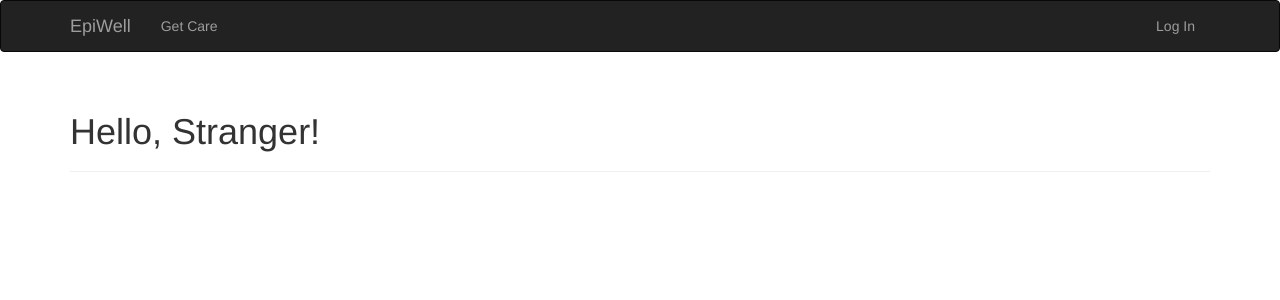
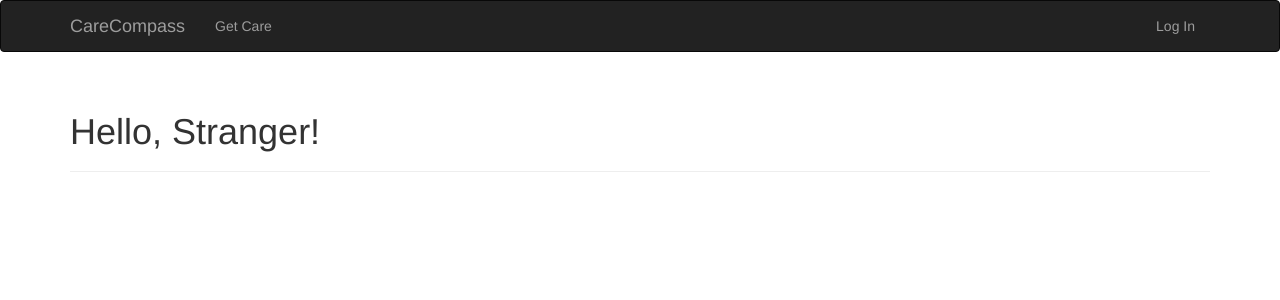
Before and after one commit to erkyky/cipm, a Flask app: page / in a window 1280 px wide. Shown: the top 300 px of the page. Run offline with Flask 2, Linux system fonts and the light colour scheme; parts of the project's set-up code (start-up, migrations or seed data) failed here and were passed over; some libraries are stand-ins or nearby versions.

Commit message:
Rename EpiWell to CareCompass

```diff
--- a/cipm/templates/auth/login.html
+++ b/cipm/templates/auth/login.html
@@ -1,7 +1,7 @@
 {% extends "base.html" %}
 {% import "bootstrap/wtf.html" as wtf %}
 
-{% block title %}EpiWell - Login{% endblock %}
+{% block title %}CareCompass - Login{% endblock %}
 
 {% block page_content %}
 <div class="page-header">
--- a/cipm/templates/auth/register.html
+++ b/cipm/templates/auth/register.html
@@ -1,7 +1,7 @@
 {% extends "base.html" %}
 {% import "bootstrap/wtf.html" as wtf %}
 
-{% block title %}EpiWell - Register{% endblock %}
+{% block title %}CareCompass - Register{% endblock %}
 
 {% block page_content %}
 <div class="page-header">
--- a/cipm/templates/base.html
+++ b/cipm/templates/base.html
@@ -1,6 +1,6 @@
 {% extends "bootstrap/base.html" %}
 
-{% block title %}EpiWell{% endblock %}
+{% block title %}CareCompass{% endblock %}
 
 {% block head %}
 {{ super() }}
@@ -18,7 +18,7 @@
                 <span class="icon-bar"></span>
                 <span class="icon-bar"></span>
             </button>
-            <a class="navbar-brand" href="{{ url_for('index') }}">EpiWell</a>
+            <a class="navbar-brand" href="{{ url_for('index') }}">CareCompass</a>
         </div>
         <div class="navbar-collapse collapse">
             <ul class="nav navbar-nav">
--- a/cipm/templates/community.html
+++ b/cipm/templates/community.html
@@ -1,7 +1,7 @@
 {% extends "base.html" %}
 {% import "bootstrap/wtf.html" as wtf %}
 
-{% block title %}EpiWell - Login{% endblock %}
+{% block title %}CareCompass - Login{% endblock %}
 
 {% block page_content %}
 <iframe width="940" height="600" frameborder="0" scrolling="no" marginheight="0" marginwidth="0" src="http://locke3.maps.arcgis.com/apps/Embed/index.html?webmap=552664f9fa984b599d486d7487a501b3&amp;extent=-87.6675,34.109,-44.6011,52.8704&amp;zoom=true&amp;scale=true&amp;theme=light"></iframe>
--- a/cipm/templates/index.html
+++ b/cipm/templates/index.html
@@ -1,6 +1,6 @@
 {% extends "base.html" %}
 
-{% block title %}EpiWell{% endblock %}
+{% block title %}CareCompass{% endblock %}
 
 {% block page_content %}
 <div class="page-header">
```
